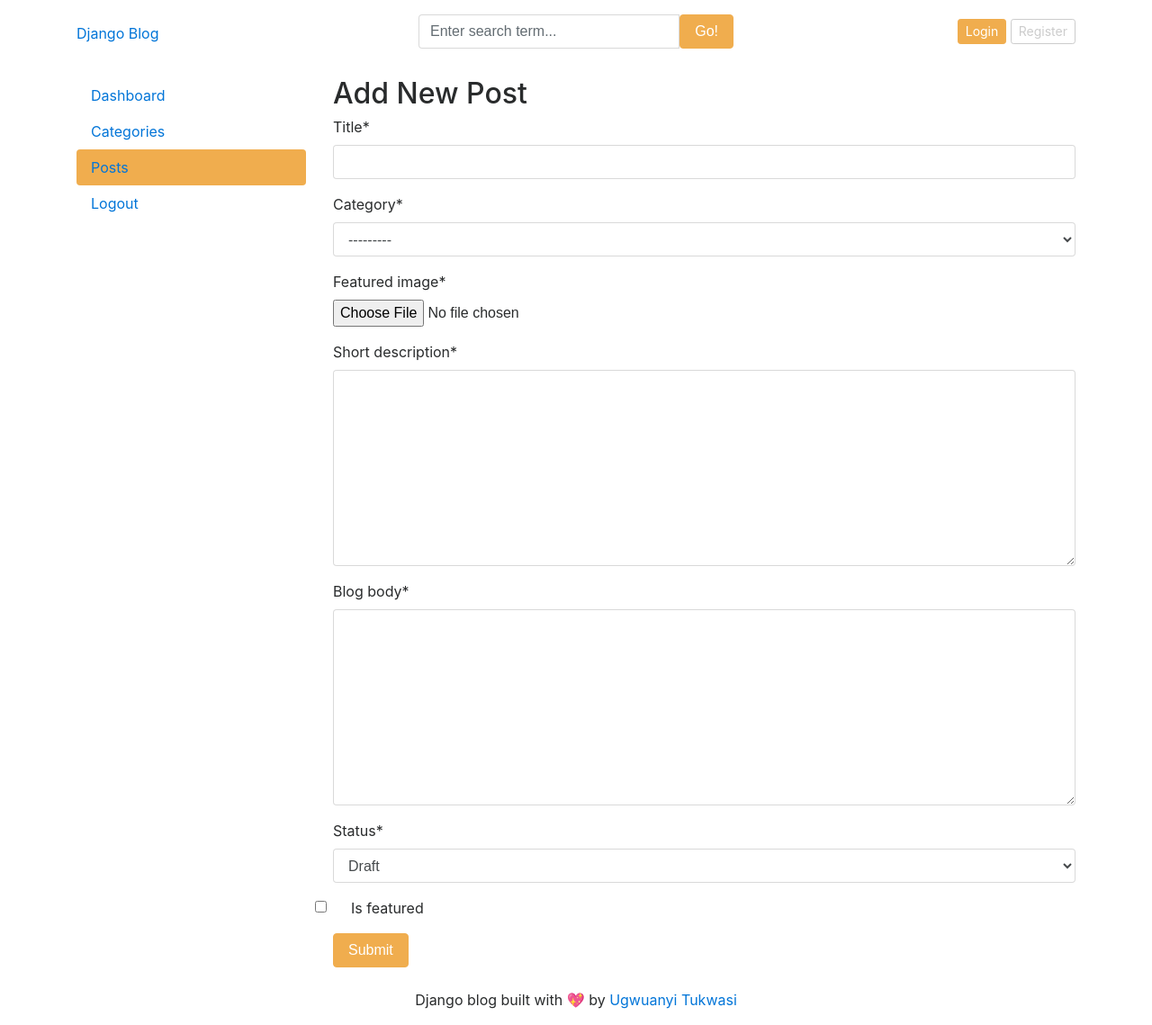
After one commit to Tukwasi17/Django-Blog, a Django app: page /dashboard/posts/add/ in a window 1280 px wide. The commit adds this page. Shown: the whole page at 90% size. Run offline with Django 4.2, Linux system fonts and the light colour scheme; data that the repository does not hold is empty; some libraries are stand-ins or nearby versions.

Commit message:
posts crud operations/features

```diff
--- a/dashboards/forms.py
+++ b/dashboards/forms.py
@@ -1,6 +1,6 @@
 from django import forms
 
-from blogs.models import Category
+from blogs.models import Blog, Category
 
 
 
@@ -8,3 +8,9 @@ class CategoryForm(forms.ModelForm):
     class Meta:
         model = Category
         fields = '__all__'
+
+
+class BlogPostForm(forms.ModelForm):
+    class Meta:
+        model = Blog
+        fields = ('title', 'category', 'featured_image', 'short_description', 'blog_body', 'status', 'is_featured')
--- a/dashboards/urls.py
+++ b/dashboards/urls.py
@@ -5,8 +5,14 @@ from . import views
 
 urlpatterns = [
     path('', views.dashboard, name='dashboard'),
+    # Category Crud
     path('categories/', views.categories, name='categories'),
     path('categories/add/', views.add_category, name='add_category'),
     path('categories/edit/<int:pk>/', views.edit_category, name='edit_category'),
     path('categories/delete/<int:pk>/', views.delete_category, name='delete_category'),
+    # Blog Post Crud
+    path('posts/', views.posts, name='posts'),
+    path('posts/add/', views.add_post, name='add_post'),
+    path('posts/edit/<int:pk>/', views.edit_post, name='edit_post'),
+    path('posts/delete/<int:pk>/', views.delete_post, name='delete_post'),
 ]
--- a/dashboards/views.py
+++ b/dashboards/views.py
@@ -3,7 +3,9 @@ from django.shortcuts import get_object_or_404, redirect, render
 from blogs.models import Blog, Category
 from django.contrib.auth.decorators import login_required
 
-from .forms import CategoryForm
+from .forms import BlogPostForm, CategoryForm
+from django.template.defaultfilters import slugify
+
 
 # Create your views here.
 
@@ -52,3 +54,57 @@ def delete_category(request, pk):
     category = get_object_or_404(Category, pk=pk)
     category.delete()
     return redirect('categories')
+
+
+def posts(request):
+    posts = Blog.objects.all()
+    context = {
+        'posts': posts,
+    }
+    return render(request, 'dashboard/posts.html', context)
+
+
+def add_post(request):
+    if request.method == 'POST':
+        form = BlogPostForm(request.POST, request.FILES)
+        if form.is_valid():
+            post = form.save(commit=False) # temporarily save form
+            post.author = request.user
+            #post.save()
+            title = form.cleaned_data['title']
+            post.slug = slugify(title) + '-' + str(post.id)
+            post.save()
+            return redirect('posts')
+        else:
+            print('form is invaild')
+            print(form.errors)
+    form = BlogPostForm()
+    context = {
+        'form': form,
+    }
+    return render(request, 'dashboard/add_post.html', context)
+
+
+def edit_post(request, pk):
+    post = get_object_or_404(Blog, pk=pk)
+    if request.method == 'POST':
+        form = BlogPostForm(request.POST, request.FILES, instance=post)
+        if form.is_valid():
+            post = form.save()
+            title = form.cleaned_data['title']
+            post.slug = slugify(title) + '-' + str(post.id)
+            post.save()
+            return redirect('posts')
+
+    form = BlogPostForm(instance=post)
+    context = {
+        'form': form,
+        'post': post,
+    }
+    return render(request, 'dashboard/edit_post.html', context)
+
+
+def delete_post(request, pk):
+    post = get_object_or_404(Blog, pk=pk)
+    post.delete()
+    return redirect('posts')
--- /dev/null
+++ b/templates/dashboard/add_post.html
@@ -0,0 +1,25 @@
+{% extends 'base.html' %}
+
+{% block content %}
+{% load crispy_forms_tags %}
+    <div class="row">
+        <!-- Left Sidebar -->
+        <!-- Load Sidebar Here -->
+        {% include 'dashboard/sidebar.html' %}
+
+        <!-- Right side content -->
+        <div class="col-md-9">
+            <h2>Add New Post</h2>
+
+            <form action="{% url 'add_post' %}" method="POST" enctype="multipart/form-data">
+                {% csrf_token %}
+
+                {{ form | crispy }}
+
+                <button type="submit" class="btn btn-warning">Submit</button>
+            </form>
+            <br>
+        </div>
+    </div>
+
+{% endblock content %}
--- a/templates/dashboard/sidebar.html
+++ b/templates/dashboard/sidebar.html
@@ -3,7 +3,7 @@
     <div class="nav flex-column nav-pills bg-light" aria-orientation="vertical">
         <a href="{% url 'dashboard' %}" class="nav-link text-dark {% if '/dashboard/' == request.path %}bg-warning{% endif %}">Dashboard</a>
         <a href="{% url 'categories' %}" class="nav-link text-dark {% if '/categories/' in request.path %}bg-warning{% endif %}">Categories</a>
-        <a href="" class="nav-link text-dark">Posts</a>
+        <a href="{% url 'posts' %}" class="nav-link text-dark {% if '/posts/' in request.path %}bg-warning{% endif %}">Posts</a>
         <a href="" class="nav-link text-dark">Logout</a>
 
     </div>
```
Also changed, not shown: templates/dashboard/edit_post.html (added, +25 -0 lines), templates/dashboard/posts.html (added, +47 -0 lines).
